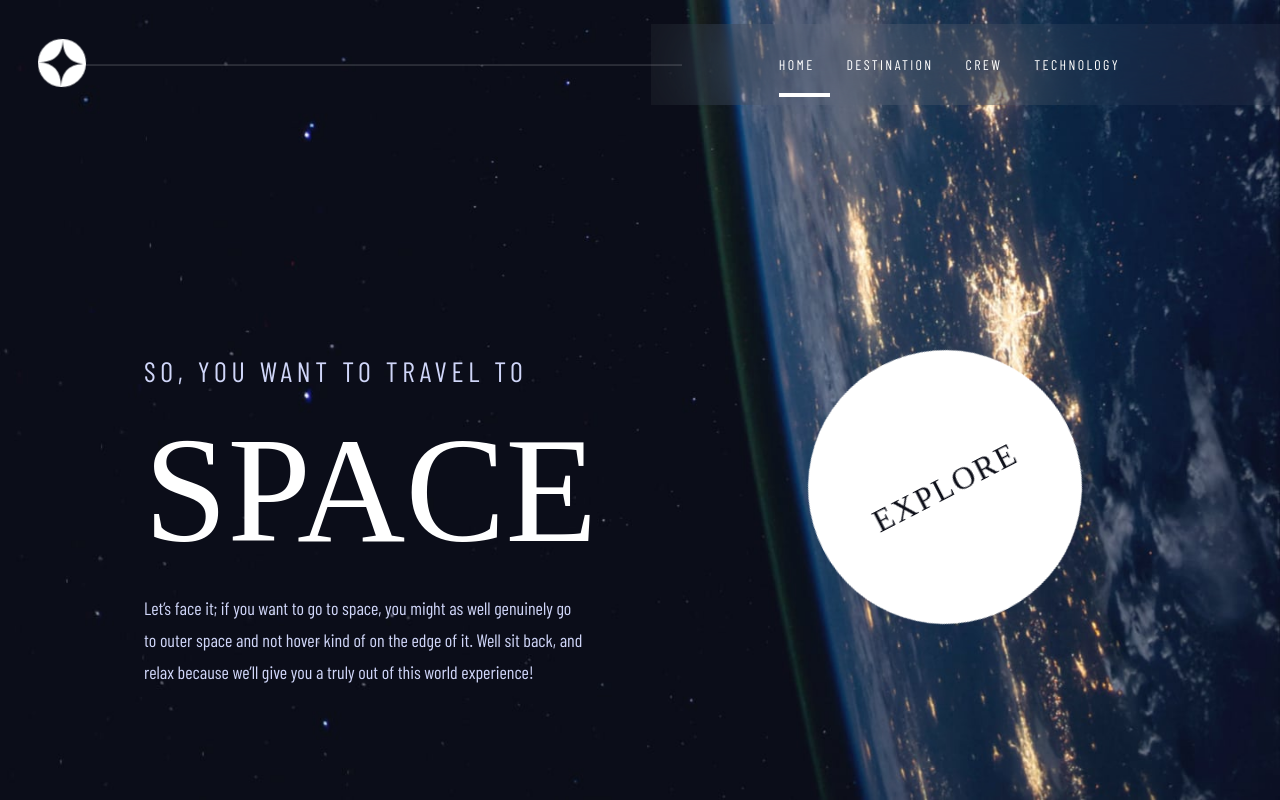
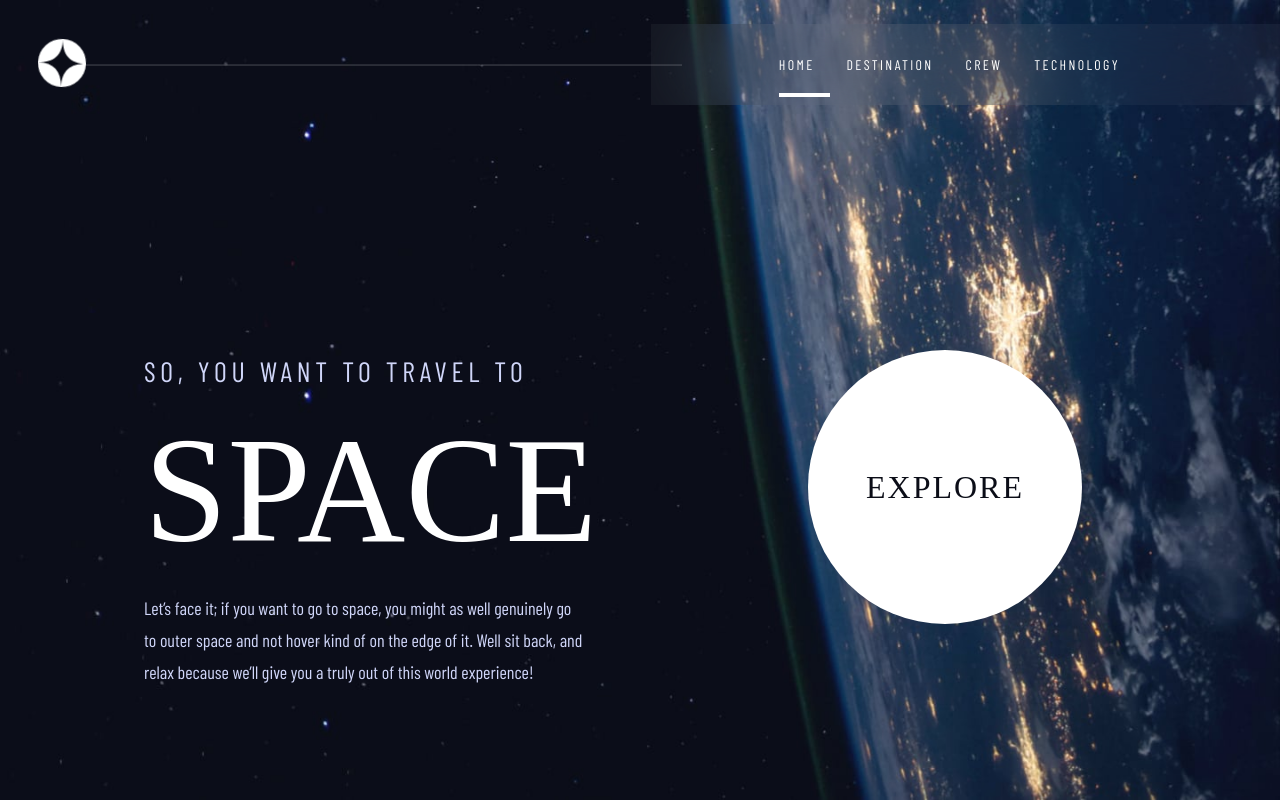
Before and after one commit to RenzVanni/space_tourism, a React (Vite) app: page / in a window 1280 px wide. Built offline with nearby package versions, Linux system fonts and the light colour scheme; a web font is replaced by a local one.

Commit message:
remove animate btn

```diff
--- a/src/pages/Home.jsx
+++ b/src/pages/Home.jsx
@@ -1,6 +1,8 @@
 import { useState } from "react";
 import { motion, AnimatePresence } from "framer-motion";
+import { useNavigate } from "react-router-dom";
 function Home() {
+  const navigate = useNavigate();
   const [opa, setOpa] = useState(true);
 
   return (
@@ -58,22 +60,13 @@ function Home() {
 
       <div className="explore-button">
         <div className="btn-circle">
-          <motion.button
-            initial={{ rotate: "0deg" }}
-            animate={{
-              rotate: "-360deg",
-            }}
-            transition={{
-              duration: 1,
-              ease: "easeInOut",
-              repeat: Infinity,
-            }}
+          <button
             onClick={() => {
-              setOpa((prev) => !prev);
+              setOpa((prev) => !prev), navigate("/destination");
             }}
           >
             EXPLORE
-          </motion.button>
+          </button>
         </div>
       </div>
     </motion.div>
```
